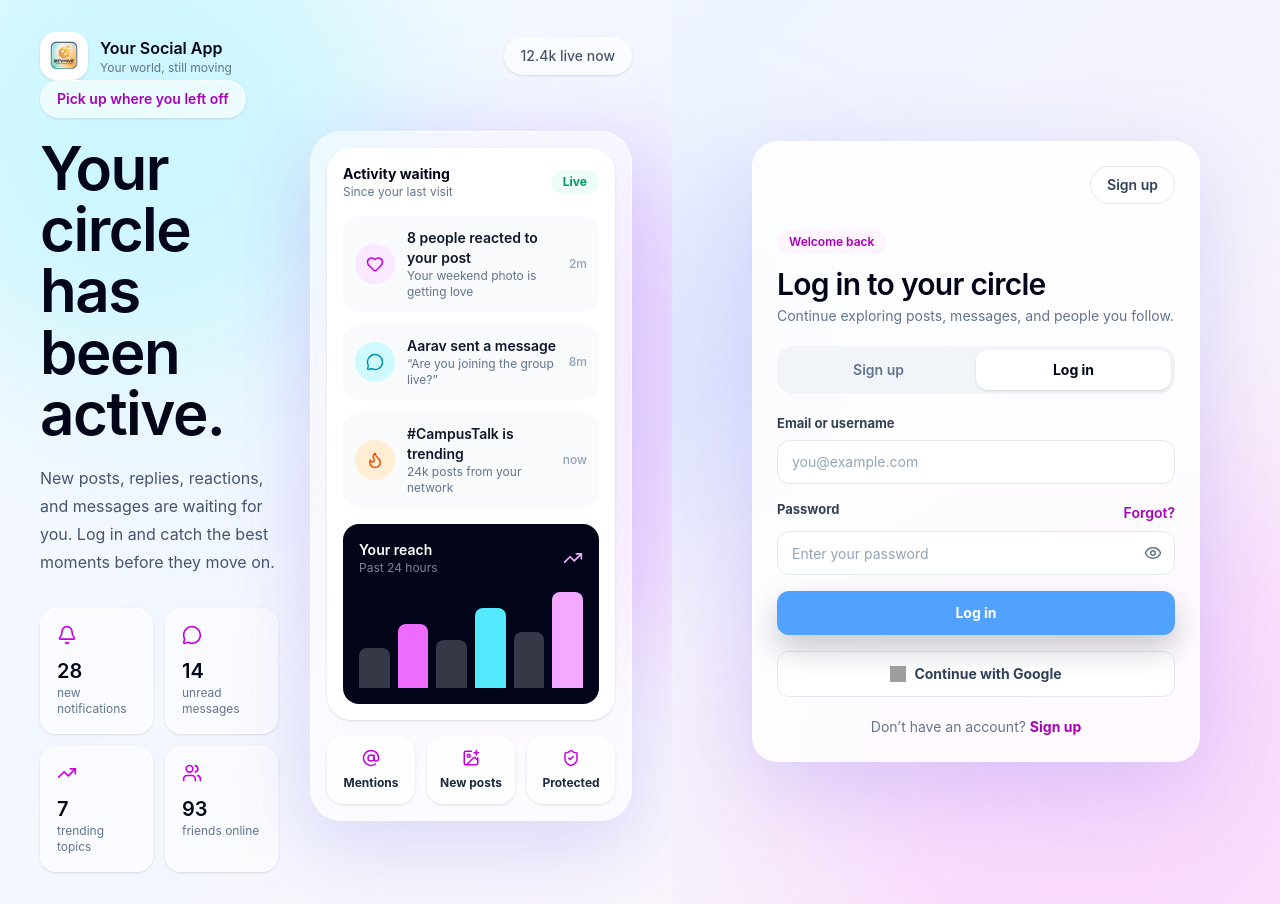
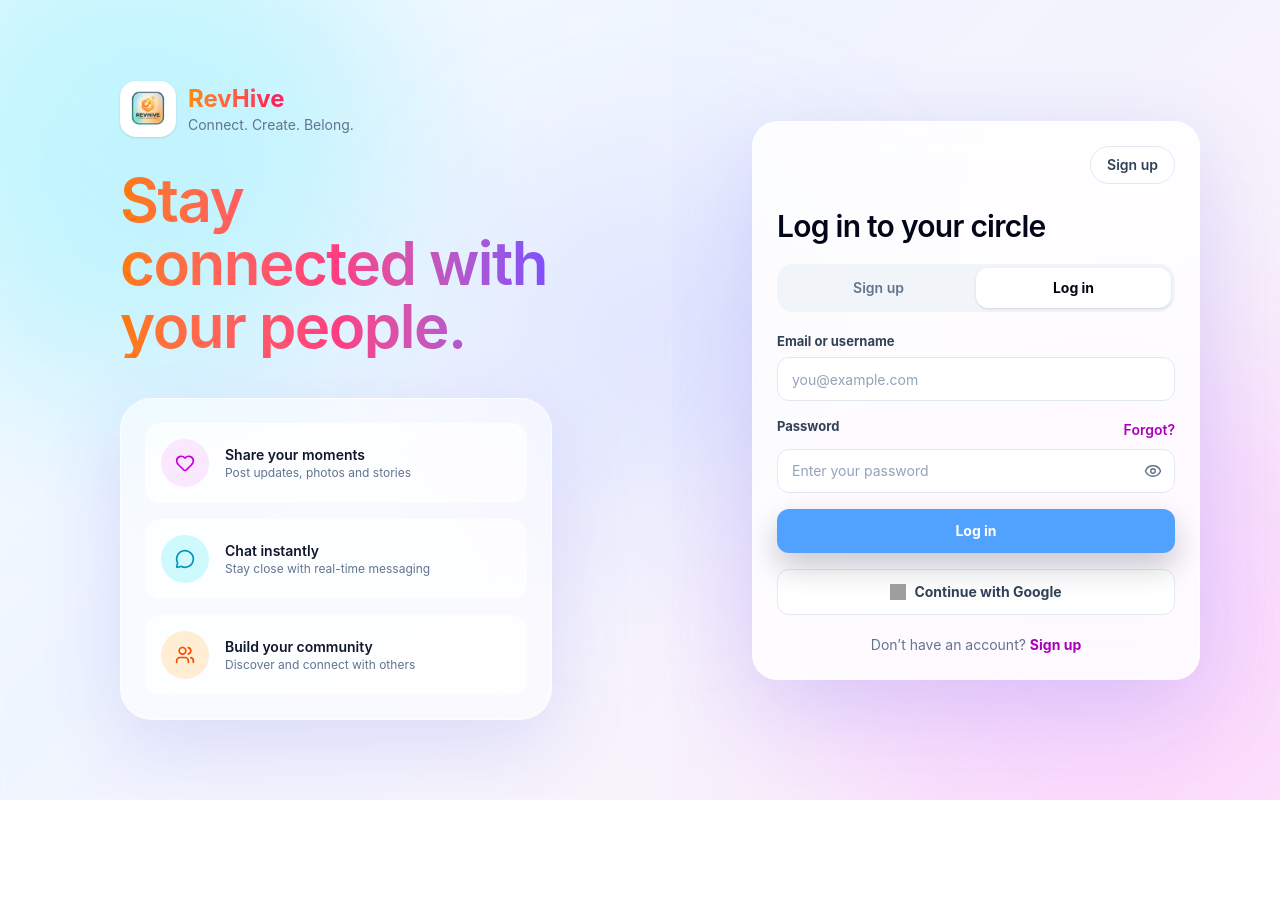
Before and after one commit to sourav-kr14/RevHive-Frontend, a React (Vite) app: page /signin in a window 1280 px wide. After the commit the page ends 800 px from the top, so only its background shows below. Built offline with nearby package versions, Linux system fonts and the light colour scheme; grey boxes are pictures that could not be loaded.

Commit message:
removed extra text in login page

```diff
--- a/src/pages/Auth/Signin.jsx
+++ b/src/pages/Auth/Signin.jsx
@@ -73,198 +73,82 @@ const Signin = () => {
         <div className="absolute left-[38%] top-[22%] h-[340px] w-[340px] rounded-full bg-indigo-300/25 blur-[90px]" />
 
         <div className="relative z-10 grid min-h-screen w-full xl:grid-cols-[1.05fr_0.95fr]">
-          <section className="relative hidden overflow-hidden px-10 py-8 xl:flex xl:flex-col">
-            <div className="absolute inset-0 bg-white/25 backdrop-blur-[2px]" />
+          <section className="relative hidden overflow-hidden xl:flex xl:items-center xl:justify-center">
+            <div className="absolute inset-0 bg-white/10 backdrop-blur-[2px]" />
 
-            <div className="relative z-10 flex items-center justify-between">
-              <div className="flex items-center gap-3">
+            <div className="relative z-10 max-w-lg px-10">
+              <div className="mb-8 flex items-center gap-3">
                 <img
                   src="/logo.png"
                   alt="Logo"
-                  className="h-12 w-12 rounded-2xl bg-white p-1 object-contain shadow-sm"
+                  className="h-14 w-14 rounded-2xl bg-white p-1 object-contain shadow-sm"
                 />
+
                 <div>
-                  <p className="text-base font-semibold text-slate-950">
-                    Your Social App
+                  <p className="bg-gradient-to-r from-orange-400 via-rose-500 to-pink-500 bg-clip-text text-2xl font-bold text-transparent">
+                    RevHive
                   </p>
-                  <p className="text-xs text-slate-500">
-                    Your world, still moving
+
+                  <p className="text-sm text-slate-500">
+                    Connect. Create. Belong.
                   </p>
                 </div>
               </div>
+              <h1 className="bg-gradient-to-r from-[#ff7b00] via-[#ff3d81] to-[#7c4dff] bg-clip-text text-6xl font-semibold leading-[1.05] tracking-tight text-transparent">
+                Stay connected with your people.
+              </h1>
 
-              <div className="rounded-full border border-white/70 bg-white/60 px-4 py-2 text-sm font-medium text-slate-600 shadow-sm backdrop-blur">
-                12.4k live now
-              </div>
-            </div>
+              {/* <p className="mt-5 max-w-md text-base leading-7 text-slate-600">
+                Continue sharing moments, chatting with friends, and exploring
+                your community.
+              </p> */}
 
-            <div className="relative z-10 grid flex-1 grid-cols-[0.85fr_1.15fr] items-center gap-8">
-              <div>
-                <div className="mb-5 inline-flex w-fit items-center gap-2 rounded-full border border-white/70 bg-white/60 px-4 py-2 text-sm font-semibold text-fuchsia-700 shadow-sm backdrop-blur">
-                  Pick up where you left off
-                </div>
-
-                <h1 className="max-w-xl text-6xl font-semibold leading-[1.02] tracking-tight text-slate-950">
-                  Your circle has been active.
-                </h1>
-
-                <p className="mt-5 max-w-lg text-base leading-7 text-slate-600">
-                  New posts, replies, reactions, and messages are waiting for
-                  you. Log in and catch the best moments before they move on.
-                </p>
-
-                <div className="mt-8 grid max-w-xl grid-cols-2 gap-3">
-                  <div className="rounded-2xl border border-white/70 bg-white/55 p-4 shadow-sm backdrop-blur">
-                    <Bell size={20} className="mb-3 text-fuchsia-600" />
-                    <p className="text-xl font-semibold text-slate-950">28</p>
-                    <p className="text-xs text-slate-500">new notifications</p>
-                  </div>
-
-                  <div className="rounded-2xl border border-white/70 bg-white/55 p-4 shadow-sm backdrop-blur">
-                    <MessageCircle
-                      size={20}
-                      className="mb-3 text-fuchsia-600"
-                    />
-                    <p className="text-xl font-semibold text-slate-950">14</p>
-                    <p className="text-xs text-slate-500">unread messages</p>
-                  </div>
-
-                  <div className="rounded-2xl border border-white/70 bg-white/55 p-4 shadow-sm backdrop-blur">
-                    <TrendingUp size={20} className="mb-3 text-fuchsia-600" />
-                    <p className="text-xl font-semibold text-slate-950">7</p>
-                    <p className="text-xs text-slate-500">trending topics</p>
-                  </div>
-
-                  <div className="rounded-2xl border border-white/70 bg-white/55 p-4 shadow-sm backdrop-blur">
-                    <Users size={20} className="mb-3 text-fuchsia-600" />
-                    <p className="text-xl font-semibold text-slate-950">93</p>
-                    <p className="text-xs text-slate-500">friends online</p>
-                  </div>
-                </div>
-              </div>
-
-              <div className="relative">
-                <div className="absolute left-14 top-10 h-[480px] w-[360px] rounded-[2rem] bg-fuchsia-300/35 blur-3xl" />
-
-                <div className="relative mx-auto max-w-md rounded-[2rem] border border-white/70 bg-white/50 p-4 shadow-[0_24px_80px_rgba(79,70,229,0.18)] backdrop-blur-xl">
-                  <div className="rounded-[1.5rem] bg-white p-4 shadow-sm">
-                    <div className="mb-4 flex items-center justify-between">
-                      <div>
-                        <p className="text-sm font-bold text-slate-950">
-                          Activity waiting
-                        </p>
-                        <p className="text-xs text-slate-500">
-                          Since your last visit
-                        </p>
-                      </div>
-
-                      <div className="rounded-full bg-emerald-50 px-3 py-1 text-xs font-bold text-emerald-600">
-                        Live
-                      </div>
+              <div className="mt-10 rounded-[2rem] border border-white/70 bg-white/50 p-6 shadow-[0_24px_80px_rgba(79,70,229,0.15)] backdrop-blur-xl">
+                <div className="space-y-4">
+                  <div className="flex items-center gap-4 rounded-2xl bg-white/70 p-4">
+                    <div className="flex h-12 w-12 items-center justify-center rounded-full bg-fuchsia-100 text-fuchsia-600">
+                      <Heart size={20} />
                     </div>
 
-                    <div className="space-y-3">
-                      <div className="flex items-center gap-3 rounded-2xl bg-slate-50 p-3">
-                        <div className="flex h-10 w-10 items-center justify-center rounded-full bg-fuchsia-100 text-fuchsia-600">
-                          <Heart size={18} />
-                        </div>
-                        <div className="min-w-0 flex-1">
-                          <p className="text-sm font-semibold text-slate-900">
-                            8 people reacted to your post
-                          </p>
-                          <p className="text-xs text-slate-500">
-                            Your weekend photo is getting love
-                          </p>
-                        </div>
-                        <span className="text-xs font-medium text-slate-400">
-                          2m
-                        </span>
-                      </div>
+                    <div>
+                      <p className="text-sm font-semibold text-slate-900">
+                        Share your moments
+                      </p>
 
-                      <div className="flex items-center gap-3 rounded-2xl bg-slate-50 p-3">
-                        <div className="flex h-10 w-10 items-center justify-center rounded-full bg-cyan-100 text-cyan-600">
-                          <MessageCircle size={18} />
-                        </div>
-                        <div className="min-w-0 flex-1">
-                          <p className="text-sm font-semibold text-slate-900">
-                            Aarav sent a message
-                          </p>
-                          <p className="text-xs text-slate-500">
-                            “Are you joining the group live?”
-                          </p>
-                        </div>
-                        <span className="text-xs font-medium text-slate-400">
-                          8m
-                        </span>
-                      </div>
-
-                      <div className="flex items-center gap-3 rounded-2xl bg-slate-50 p-3">
-                        <div className="flex h-10 w-10 items-center justify-center rounded-full bg-orange-100 text-orange-600">
-                          <Flame size={18} />
-                        </div>
-                        <div className="min-w-0 flex-1">
-                          <p className="text-sm font-semibold text-slate-900">
-                            #CampusTalk is trending
-                          </p>
-                          <p className="text-xs text-slate-500">
-                            24k posts from your network
-                          </p>
-                        </div>
-                        <span className="text-xs font-medium text-slate-400">
-                          now
-                        </span>
-                      </div>
-                    </div>
-
-                    <div className="mt-4 rounded-2xl bg-slate-950 p-4 text-white">
-                      <div className="flex items-center justify-between">
-                        <div>
-                          <p className="text-sm font-semibold">Your reach</p>
-                          <p className="text-xs text-white/50">Past 24 hours</p>
-                        </div>
-
-                        <TrendingUp size={20} className="text-fuchsia-300" />
-                      </div>
-
-                      <div className="mt-4 flex items-end gap-2">
-                        <div className="h-10 flex-1 rounded-t-lg bg-white/20" />
-                        <div className="h-16 flex-1 rounded-t-lg bg-fuchsia-400" />
-                        <div className="h-12 flex-1 rounded-t-lg bg-white/20" />
-                        <div className="h-20 flex-1 rounded-t-lg bg-cyan-300" />
-                        <div className="h-14 flex-1 rounded-t-lg bg-white/20" />
-                        <div className="h-24 flex-1 rounded-t-lg bg-fuchsia-300" />
-                      </div>
+                      <p className="text-xs text-slate-500">
+                        Post updates, photos and stories
+                      </p>
                     </div>
                   </div>
 
-                  <div className="mt-4 grid grid-cols-3 gap-3">
-                    <div className="rounded-2xl border border-white/70 bg-white/65 p-3 text-center shadow-sm">
-                      <AtSign
-                        size={18}
-                        className="mx-auto mb-2 text-fuchsia-600"
-                      />
-                      <p className="text-xs font-bold text-slate-800">
-                        Mentions
+                  <div className="flex items-center gap-4 rounded-2xl bg-white/70 p-4">
+                    <div className="flex h-12 w-12 items-center justify-center rounded-full bg-cyan-100 text-cyan-600">
+                      <MessageCircle size={20} />
+                    </div>
+
+                    <div>
+                      <p className="text-sm font-semibold text-slate-900">
+                        Chat instantly
+                      </p>
+
+                      <p className="text-xs text-slate-500">
+                        Stay close with real-time messaging
                       </p>
                     </div>
+                  </div>
 
-                    <div className="rounded-2xl border border-white/70 bg-white/65 p-3 text-center shadow-sm">
-                      <ImagePlus
-                        size={18}
-                        className="mx-auto mb-2 text-fuchsia-600"
-                      />
-                      <p className="text-xs font-bold text-slate-800">
-                        New posts
-                      </p>
+                  <div className="flex items-center gap-4 rounded-2xl bg-white/70 p-4">
+                    <div className="flex h-12 w-12 items-center justify-center rounded-full bg-orange-100 text-orange-600">
+                      <Users size={20} />
                     </div>
 
-                    <div className="rounded-2xl border border-white/70 bg-white/65 p-3 text-center shadow-sm">
-                      <ShieldCheck
-                        size={18}
-                        className="mx-auto mb-2 text-fuchsia-600"
-                      />
-                      <p className="text-xs font-bold text-slate-800">
-                        Protected
+                    <div>
+                      <p className="text-sm font-semibold text-slate-900">
+                        Build your community
+                      </p>
+
+                      <p className="text-xs text-slate-500">
+                        Discover and connect with others
                       </p>
                     </div>
                   </div>
@@ -302,17 +186,17 @@ const Signin = () => {
               </div>
 
               <div className="mb-5">
-                <div className="mb-3 inline-flex items-center gap-2 rounded-full bg-fuchsia-50 px-3 py-1 text-xs font-semibold text-fuchsia-700">
+                {/* <div className="mb-3 inline-flex items-center gap-2 rounded-full bg-fuchsia-50 px-3 py-1 text-xs font-semibold text-fuchsia-700">
                   Welcome back
-                </div>
+                </div> */}
 
                 <h2 className="text-3xl font-semibold tracking-tight text-slate-950">
                   Log in to your circle
                 </h2>
 
-                <p className="mt-1 text-sm text-slate-500">
+                {/* <p className="mt-1 text-sm text-slate-500">
                   Continue exploring posts, messages, and people you follow.
-                </p>
+                </p> */}
               </div>
 
               <div className="mb-5 grid grid-cols-2 rounded-2xl bg-slate-100 p-1">
```
Also changed, not shown: src/pages/Auth/Signup.jsx (+4 -4 lines).
